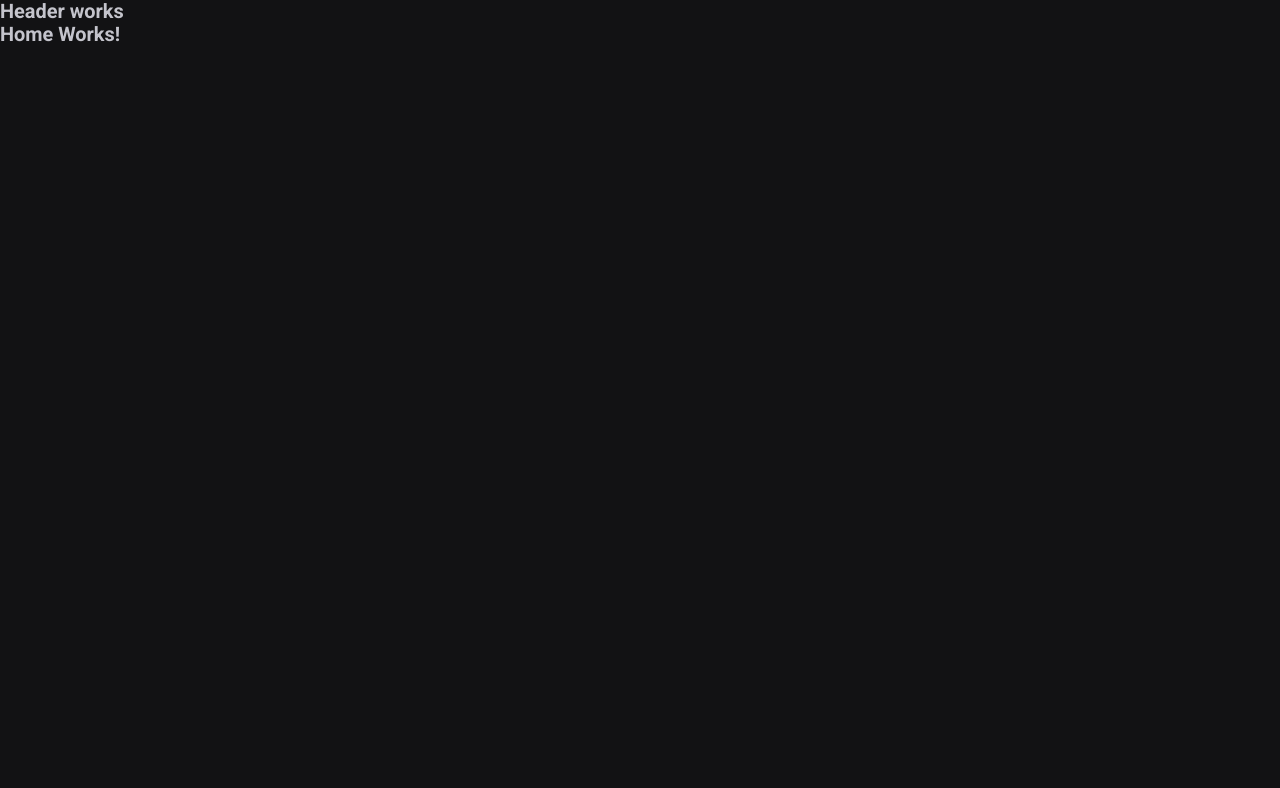
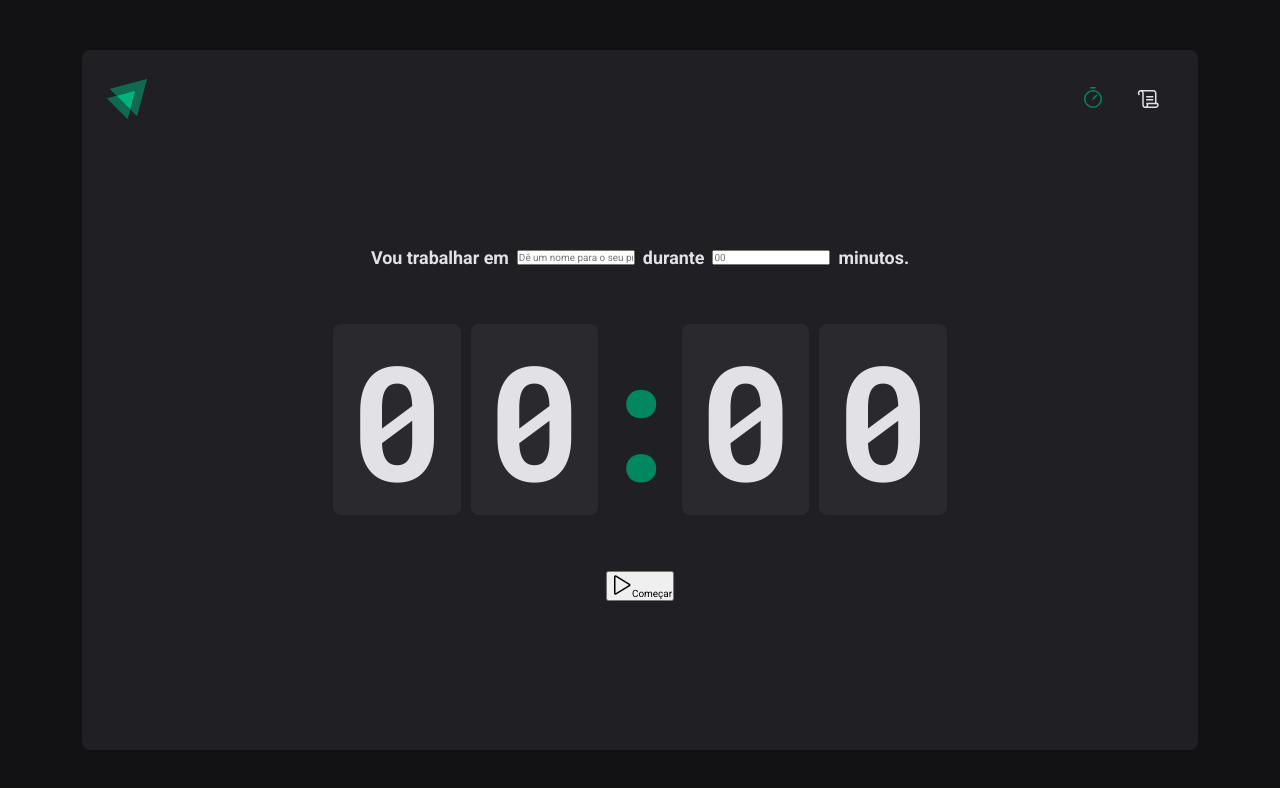
Before and after one commit to ViniciusdePSouza/PmodoroReactTS, a React (Vite) app in the folder PomodoroTSX/: page / in a window 1280 px wide. Shown: the top 788 px of the page. Built offline with nearby package versions, Linux system fonts and the light colour scheme.

Commit message:
Header coponent Done. Home component styles in progress

```diff
--- a/PomodoroTSX/package.json
+++ b/PomodoroTSX/package.json
@@ -9,6 +9,7 @@
     "preview": "vite preview"
   },
   "dependencies": {
+    "phosphor-react": "^1.4.1",
     "react": "^18.2.0",
     "react-dom": "^18.2.0"
   },
--- a/PomodoroTSX/src/Components/Header/Header.tsx
+++ /dev/null
@@ -1,5 +0,0 @@
-export function Header() {
-    return (
-        <h1>Header works</h1>
-    )
-}
--- /dev/null
+++ b/PomodoroTSX/src/Components/Header/index.tsx
@@ -0,0 +1,21 @@
+import { HeaderContainer } from "./styles";
+import logoIgnite from '../../assets/logo.svg'
+import { Timer, Scroll } from "phosphor-react";
+import { NavLink } from "react-router-dom";
+
+
+export function Header() {
+    return (
+        <HeaderContainer>
+            <img src={logoIgnite} />
+            <nav>
+                <NavLink to="/" title="Timer">
+                    <Timer size={24}/>
+                </NavLink>
+                <NavLink to="/history" title="Histórico">
+                    <Scroll size={24}/>
+                </NavLink>
+            </nav>
+        </HeaderContainer>
+    )
+}
--- /dev/null
+++ b/PomodoroTSX/src/Components/Header/styles.ts
@@ -0,0 +1,34 @@
+import styled from "styled-components";
+
+export const HeaderContainer = styled.header`
+    display: flex;
+    align-items: center;
+    justify-content: space-between;
+
+    nav {
+        display: flex;
+        gap: .8rem;
+
+        >a {
+            width: 4.8rem;
+            height: 4.8rem;
+
+            display: flex;
+            justify-content: center;
+            align-items: center;
+
+            color: ${(props) => props.theme['gray-100']};
+
+            border-bottom: 3px solid transparent;
+            border-top: 3px solid transparent;
+
+            &:hover {
+                border-bottom: 3px solid ${(props) => props.theme['green-500']}
+            }
+
+            &.active {
+                color: ${(props) => props.theme['green-500']};
+            }
+        }
+    }
+`
--- a/PomodoroTSX/src/Components/Layout/DefaultLayout.tsx
+++ /dev/null
@@ -1,11 +0,0 @@
-import { Outlet } from "react-router-dom";
-import { Header } from "../Header/Header";
-
-export function DefaultLayout() {
-    return(
-        <div>
-            <Header/>
-            <Outlet/>
-        </div>
-    )
-}
--- /dev/null
+++ b/PomodoroTSX/src/Components/Layout/DefaultLayout/index.tsx
@@ -0,0 +1,14 @@
+import { Outlet } from "react-router-dom";
+import { Header } from "../../Header";
+import { LayoutContainer } from "./styles";
+
+export function DefaultLayout() {
+    return (
+        <div>
+            <LayoutContainer>
+                <Header />
+                <Outlet />
+            </LayoutContainer>
+        </div>
+    )
+}
--- /dev/null
+++ b/PomodoroTSX/src/Components/Layout/DefaultLayout/styles.ts
@@ -0,0 +1,15 @@
+import styled from "styled-components";
+
+export const LayoutContainer = styled.div`
+    max-width: 112rem;
+    height: calc(100vh - 10rem);
+    margin: 5rem auto;
+
+    padding: 2.5rem;
+
+    background-color: ${(props) => props.theme['gray-800']};
+    border-radius: 8px;
+
+    display: flex;
+    flex-direction: column;
+`
--- a/PomodoroTSX/src/Pages/Home/index.tsx
+++ b/PomodoroTSX/src/Pages/Home/index.tsx
@@ -1,5 +1,32 @@
+import { Play } from "phosphor-react";
+import { FormContainer, HomeContainer, Separator, TimerContainer } from "./styles";
+
 export function Home() {
     return (
-        <h1>Home Works!</h1>
+        <HomeContainer>
+            <form action="">
+                <FormContainer>
+                    <label htmlFor="task">Vou trabalhar em</label>
+                    <input type="text" id="task" placeholder="Dê um nome para o seu projeto" />
+
+                    <label htmlFor="how-long">durante</label>
+                    <input type="number" id="how-long" placeholder="00" />
+
+                    <span>minutos.</span>
+                </FormContainer>
+                <TimerContainer>
+                    <span>0</span>
+                    <span>0</span>
+                    <Separator>:</Separator>
+                    <span>0</span>
+                    <span>0</span>
+                </TimerContainer>
+
+                <button type="submit">
+                    <Play size={24}/>
+                    Começar
+                </button>
+            </form>
+        </HomeContainer>
     )
 }
--- a/PomodoroTSX/src/Pages/Home/styles.ts
+++ b/PomodoroTSX/src/Pages/Home/styles.ts
@@ -0,0 +1,57 @@
+import styled from "styled-components";
+
+export const HomeContainer = styled.main`
+    flex: 1;
+    display: flex;
+    flex-direction: column;
+    align-items: center;
+    justify-content: center;
+
+    form {
+        display: flex;
+        flex-direction: column;
+        align-items: center;
+
+        gap: 5.6rem
+    }
+`
+
+export const FormContainer = styled.div`
+    width: 100%;
+    display: flex;
+    align-items: center;
+    justify-content: center;
+
+    gap: .8rem;
+
+    color: ${(props) => props.theme['gray-100']};
+    font-size: 1.8rem;
+    font-weight: bold;
+    flex-wrap: wrap;
+`
+
+export const TimerContainer = styled.div`
+    font-family: 'Roboto Mono', monospace;
+    font-size: 16rem;
+    line-height: 12.8rem;
+    color: ${ (props) => props.theme['gray-100']};
+
+    display: flex;
+    gap: 1rem;
+
+    > span {
+        background-color: ${(props) => props.theme['gray-700']};
+        padding: 3.2rem 1.6rem;
+        border-radius: 8px
+    }
+`
+
+export const Separator = styled.div`
+    padding: 3.2rem 0;
+    color: ${(props) => props.theme['green-500']};
+
+    width: 6.4rem;
+    overflow: hidden;
+    display: flex;
+    justify-content: center
+`
--- a/PomodoroTSX/src/styles/global.ts
+++ b/PomodoroTSX/src/styles/global.ts
@@ -19,7 +19,8 @@
 
     body{
         background-color: ${defaultTheme['gray-900']};
-        color: ${defaultTheme['gray-300']}
+        color: ${defaultTheme['gray-300']};
+        -webkit-font-smoothing: antialiased
     }
 
     body, input, textarea, button {
```
Also changed, not shown: PomodoroTSX/src/assets/logo.svg (added), 1 other file (tests, documents, lock files or other folders).
